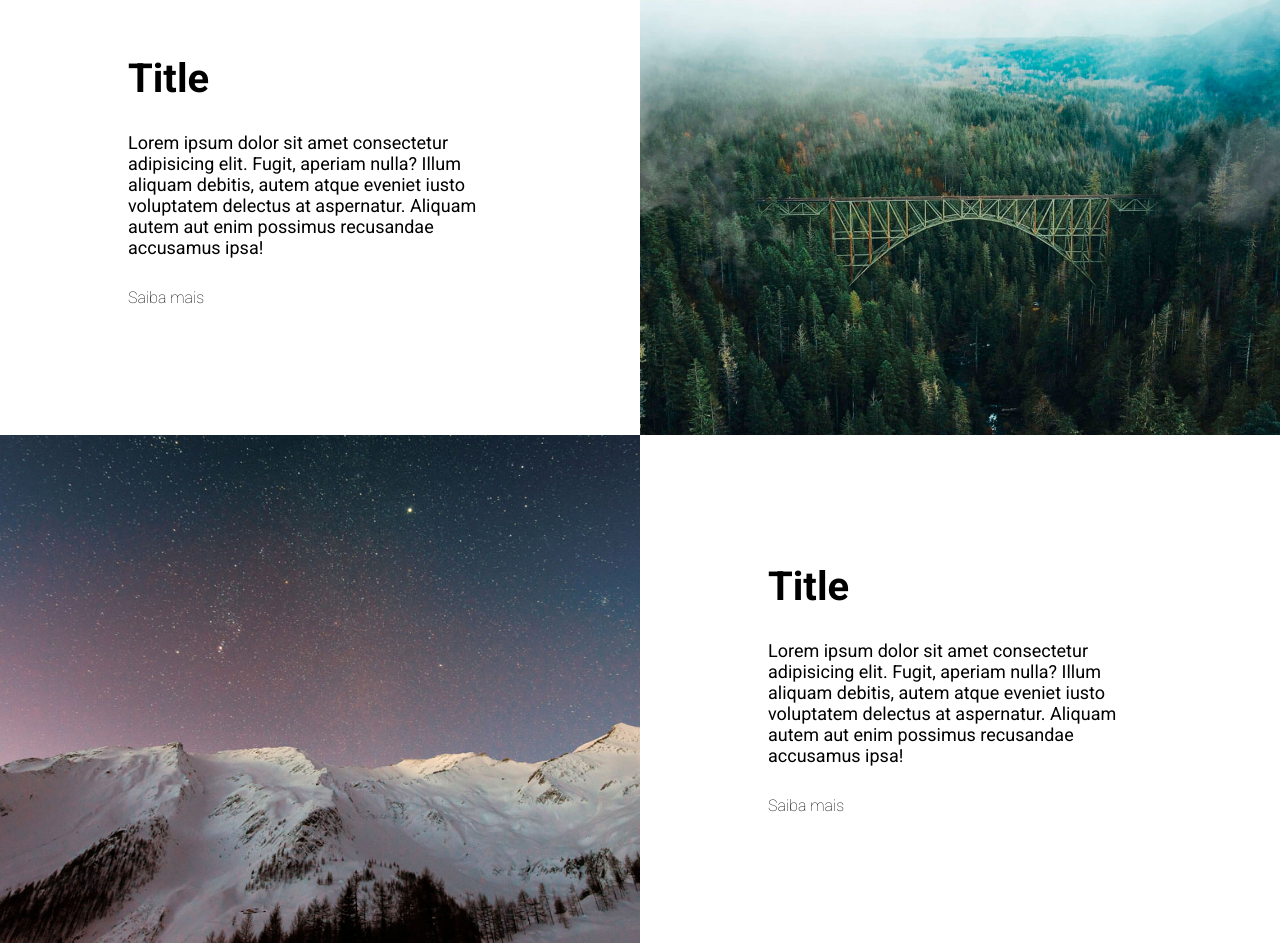
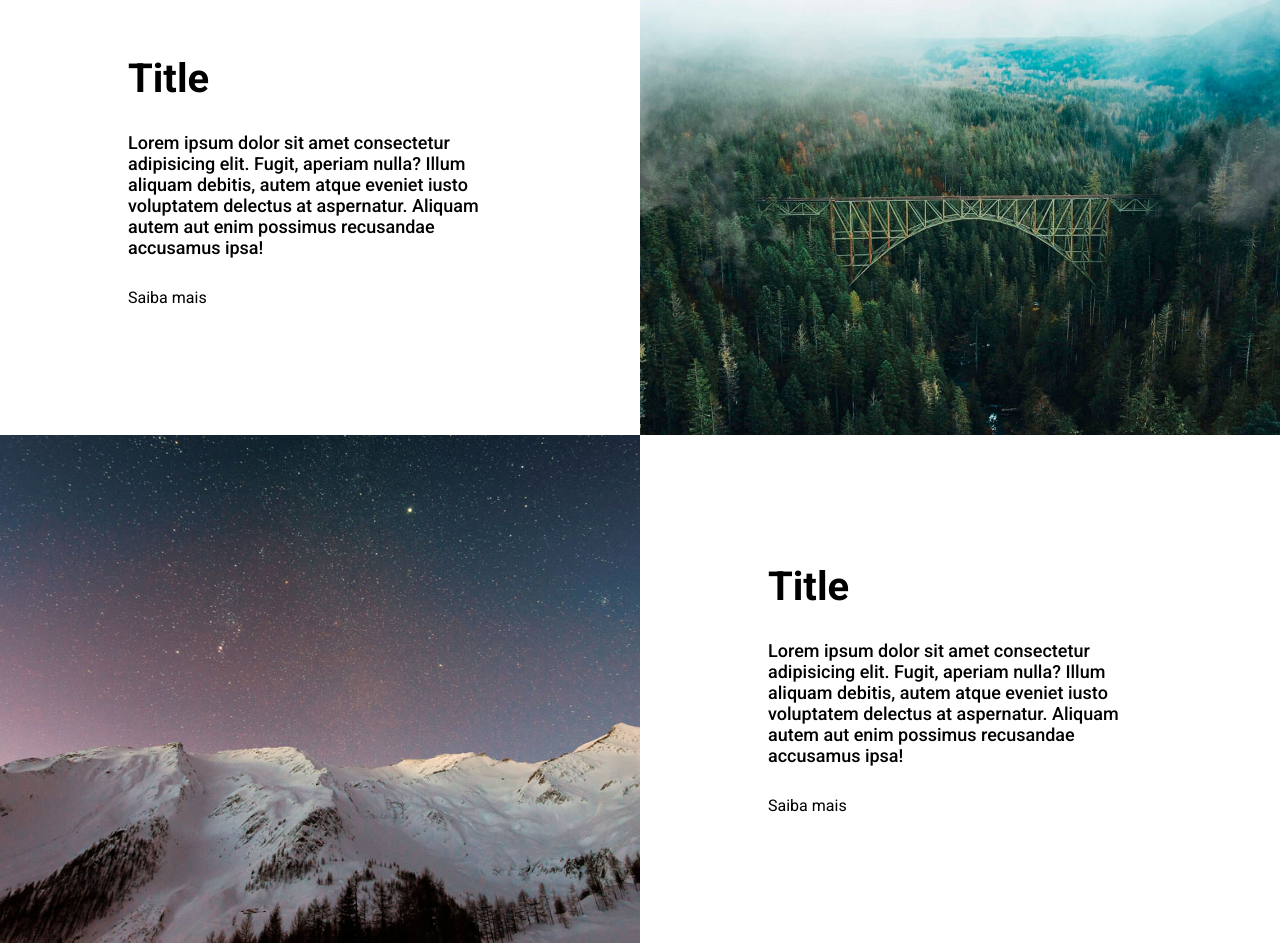
Before and after one commit to hugobr72/Landing-page-AgenciaXYZ, a plain HTML site: page index.html in a window 1280 px wide. Shown: the part 860-1803 px from the top of the page. Drawn offline with Linux system fonts and the light colour scheme.

Commit message:
Melhorando as fonte de about

```diff
--- a/src/css/style.css
+++ b/src/css/style.css
@@ -112,13 +112,13 @@ body {
 .about p {
     font-size: 1.8rem;
     margin: 30px 0;
-    font-weight: 400;
+    font-weight: 500;
 }
 
 .about a {
     font-size: 1.6rem;
     align-self: flex-start;
-    font-weight: 300;
+    font-weight: 400;
 }
 
 .about a:hover {
```
